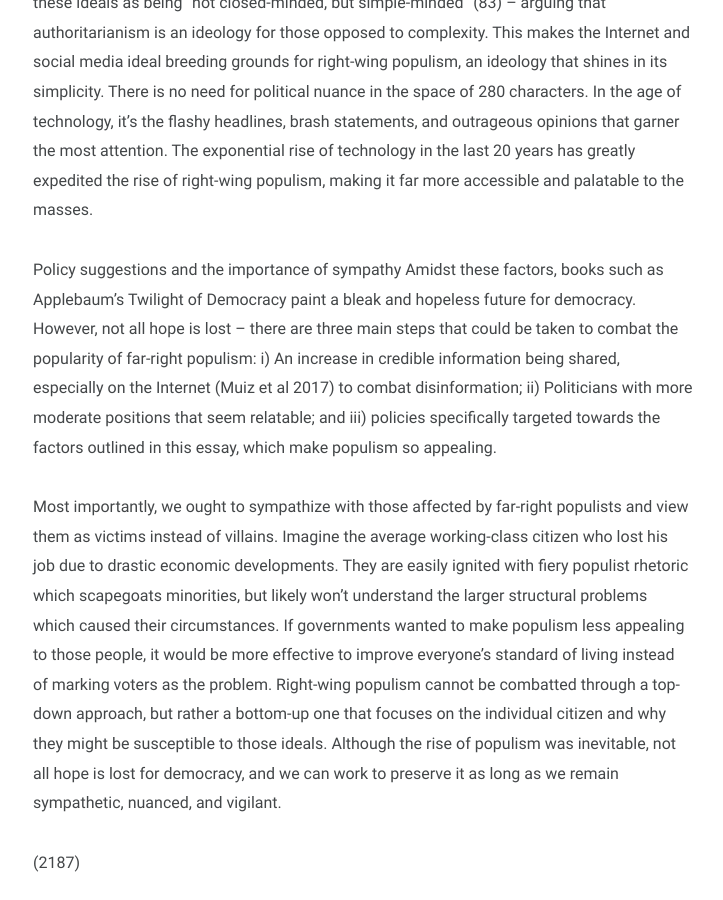
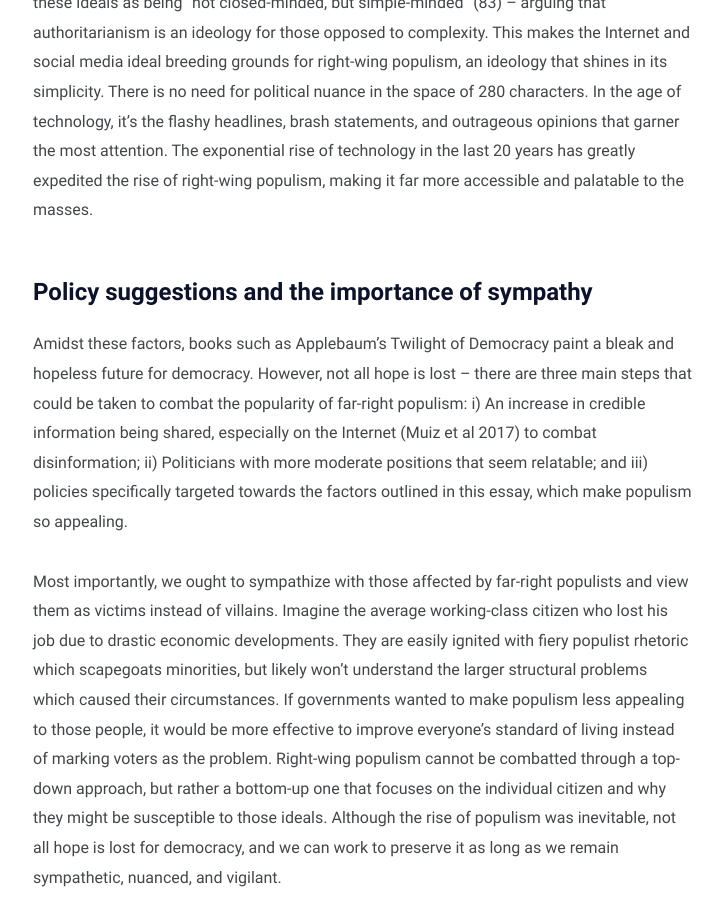
Before and after one commit to zhaju/old, a Jekyll site: the page built from _posts/moths-to-a-flame/2023-03-03-moths-to-a-flame.md, in a window 1280 px wide and 900 px high, scrolled down 5185 px. Shown: the whole window, without its empty margins (277-1000 px from the left). Built offline with Jekyll 4.4.1, drawn with Linux system fonts in a browser that asks for light colours.

```diff
--- a/_posts/moths-to-a-flame/2023-03-03-moths-to-a-flame.md
+++ b/_posts/moths-to-a-flame/2023-03-03-moths-to-a-flame.md
@@ -38,7 +38,7 @@ Politicians have also realized this: Look to the radicalization of Trump’s vot
 
 Behavioral economist Karen Stenner states in The Authoritarian Dynamic (2001) that about one-third of the population in any country has an “authoritarian predisposition”, or a specific proclivity for authoritarian ideals. In Twilight of Democracy (2020), Anne Applebaum defines these ideals as being “not closed-minded, but simple-minded” (83) – arguing that authoritarianism is an ideology for those opposed to complexity. This makes the Internet and social media ideal breeding grounds for right-wing populism, an ideology that shines in its simplicity. There is no need for political nuance in the space of 280 characters. In the age of technology, it’s the flashy headlines, brash statements, and outrageous opinions that garner the most attention. The exponential rise of technology in the last 20 years has greatly expedited the rise of right-wing populism, making it far more accessible and palatable to the masses.
 
-Policy suggestions and the importance of sympathy
+# Policy suggestions and the importance of sympathy
 Amidst these factors, books such as Applebaum’s Twilight of Democracy paint a bleak and hopeless future for democracy. However, not all hope is lost – there are three main steps that could be taken to combat the popularity of far-right populism: i) An increase in credible information being shared, especially on the Internet (Muiz et al 2017) to combat disinformation; ii) Politicians with more moderate positions that seem relatable; and iii) policies specifically targeted towards the factors outlined in this essay, which make populism so appealing.
 
 Most importantly, we ought to sympathize with those affected by far-right populists and view them as victims instead of villains. Imagine the average working-class citizen who lost his job due to drastic economic developments. They are easily ignited with fiery populist rhetoric which scapegoats minorities, but likely won’t understand the larger structural problems which caused their circumstances. If governments wanted to make populism less appealing to those people, it would be more effective to improve everyone’s standard of living instead of marking voters as the problem. Right-wing populism cannot be combatted through a top-down approach, but rather a bottom-up one that focuses on the individual citizen and why they might be susceptible to those ideals. Although the rise of populism was inevitable, not all hope is lost for democracy, and we can work to preserve it as long as we remain sympathetic, nuanced, and vigilant.
```
